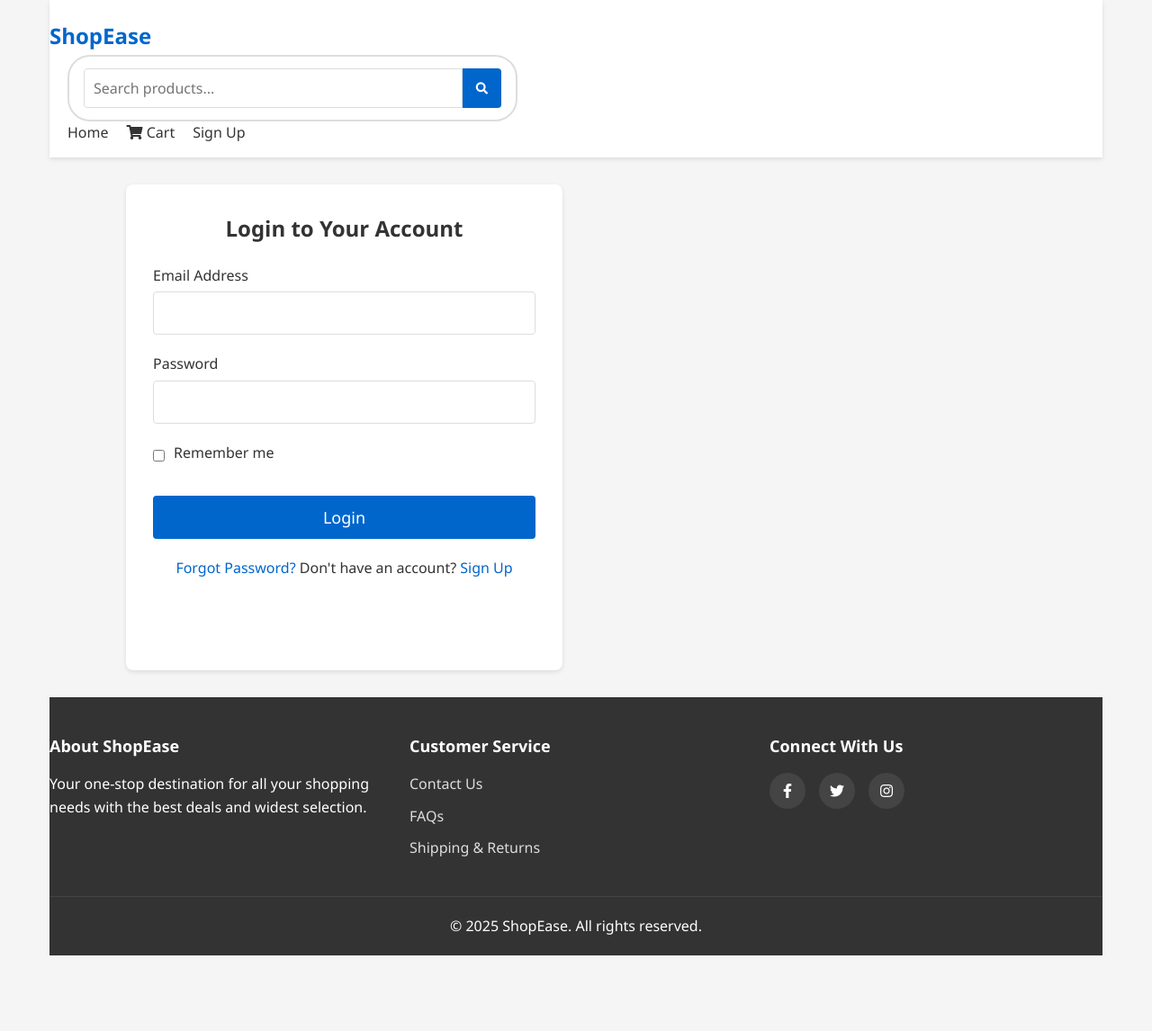
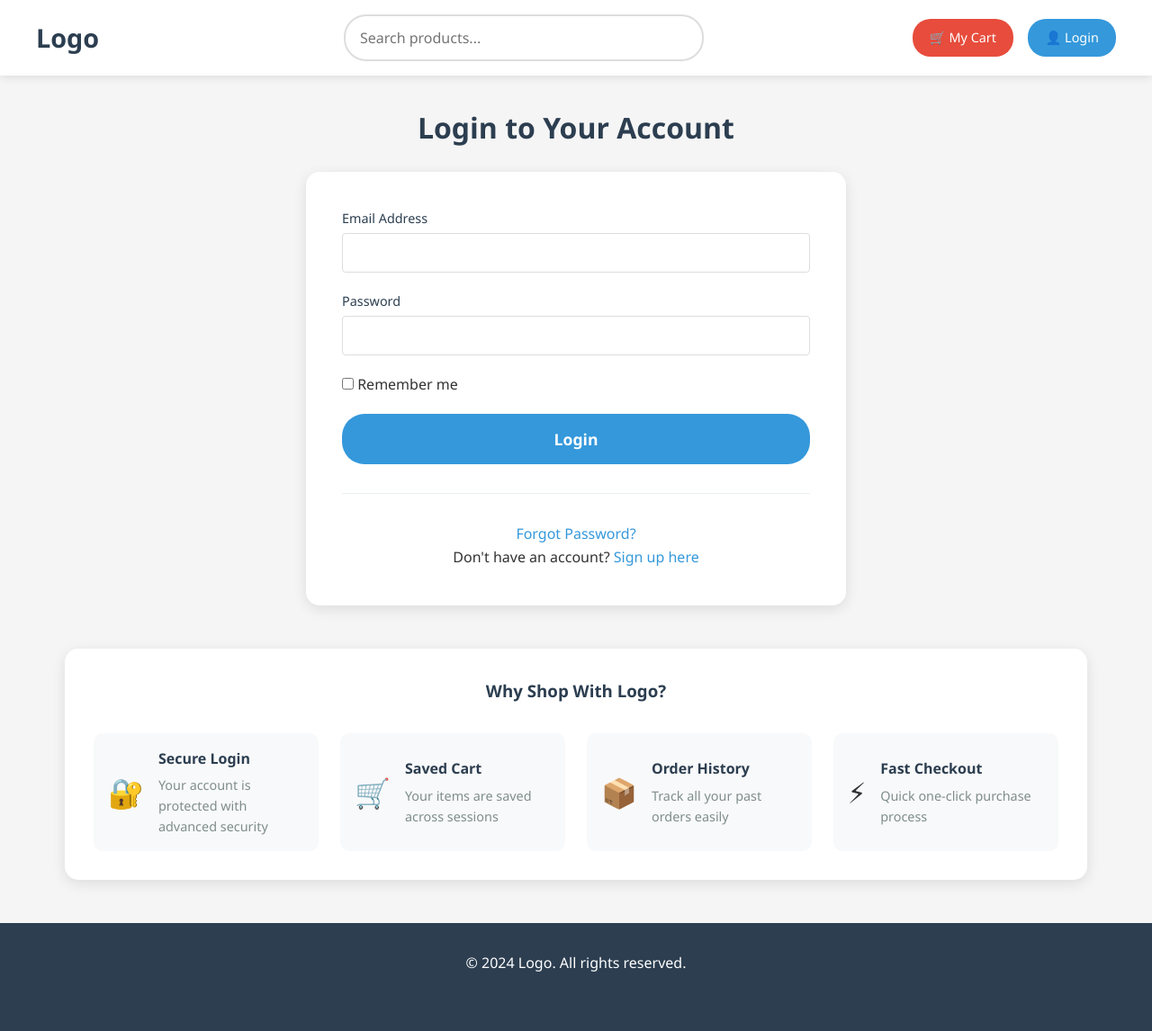
Before and after one commit to Dharani3112/Intern-Work, a Flask app: page /login in a window 1280 px wide. Shown: the whole page at 90% size. Before the commit the page ends 1062 px from the top, so only its background shows below. Run offline with Flask 3, Linux system fonts and the light colour scheme.

Commit message:
Update login

```diff
--- a/requirements.txt
+++ b/requirements.txt
@@ -1,2 +1,4 @@
 Flask==2.3.3
 Werkzeug==2.3.7
+Flask-SQLAlchemy==3.0.5
+mysql-connector-python==8.1.0
--- a/templates/login.html
+++ b/templates/login.html
@@ -1,36 +1,11 @@
-<!DOCTYPE html>
-<html lang="en">
-<head>
-    <meta charset="UTF-8">
-    <meta name="viewport" content="width=device-width, initial-scale=1.0">
-    <title>Login - ShopEase</title>
-    <link rel="stylesheet" href="{{ url_for('static', filename='css/styles.css') }}">
-    <link rel="stylesheet" href="https://cdnjs.cloudflare.com/ajax/libs/font-awesome/5.15.3/css/all.min.css">
-</head>
-<body>
-    <div class="container">
-        <header>
-            <div class="logo">
-                <a href="{{ url_for('index') }}">ShopEase</a>
-            </div>
-            <div class="search-bar">
-                <form action="{{ url_for('search') }}" method="GET">
-                    <input type="text" name="query" placeholder="Search products...">
-                    <button type="submit"><i class="fas fa-search"></i></button>
-                </form>
-            </div>
-            <nav>
-                <ul>
-                    <li><a href="{{ url_for('index') }}">Home</a></li>
-                    <li><a href="{{ url_for('cart') }}"><i class="fas fa-shopping-cart"></i> Cart</a></li>
-                    <li><a href="{{ url_for('signup') }}">Sign Up</a></li>
-                </ul>
-            </nav>
-        </header>
+{% extends "base.html" %}
 
-        <main class="auth-container">
-            <div class="auth-form">
-                <h2>Login to Your Account</h2>
+{% block title %}Login - Logo{% endblock %}
+
+{% block content %}
+<h2 class="section-title">Login to Your Account</h2>
+
+<div class="form-container">
     {% with messages = get_flashed_messages(with_categories=true) %}
         {% if messages %}
             {% for category, message in messages %}
@@ -41,60 +16,62 @@
 
     <form action="{{ url_for('login') }}" method="POST">
         <div class="form-group">
-                        <label for="email">Email Address</label>
-                        <input type="email" id="email" name="email" required>
+            <label for="email" class="form-label">Email Address</label>
+            <input type="email" id="email" name="email" class="form-input" required>
         </div>
 
         <div class="form-group">
-                        <label for="password">Password</label>
-                        <input type="password" id="password" name="password" required>
-                    </div>
-
-                    <div class="form-group remember-me">
-                        <input type="checkbox" id="remember" name="remember">
-                        <label for="remember">Remember me</label>
+            <label for="password" class="form-label">Password</label>
+            <input type="password" id="password" name="password" class="form-input" required>
         </div>
 
         <div class="form-group">
-                        <button type="submit" class="btn btn-primary">Login</button>
+            <label class="checkbox-label">
+                <input type="checkbox" id="remember" name="remember">
+                Remember me
+            </label>
         </div>
 
-                    <div class="auth-links">
-                        <a href="{{ url_for('forgot_password') }}">Forgot Password?</a>
-                        <span>Don't have an account? <a href="{{ url_for('signup') }}">Sign Up</a></span>
+        <button type="submit" class="submit-btn">Login</button>
+    </form>
+
+    <div class="login-link">
+        <p><a href="{{ url_for('forgot_password') }}" class="link">Forgot Password?</a></p>
+        <p>Don't have an account? <a href="{{ url_for('signup') }}" class="link">Sign up here</a></p>
     </div>
-                </form>
 </div>
-        </main>
 
-        <footer>
-            <div class="footer-content">
-                <div class="footer-section">
-                    <h3>About ShopEase</h3>
-                    <p>Your one-stop destination for all your shopping needs with the best deals and widest selection.</p>
+<div class="signup-benefits">
+    <h3>Why Shop With Logo?</h3>
+    <div class="benefits-grid">
+        <div class="benefit-item">
+            <div class="benefit-icon">🔐</div>
+            <div class="benefit-text">
+                <h4>Secure Login</h4>
+                <p>Your account is protected with advanced security</p>
             </div>
-                <div class="footer-section">
-                    <h3>Customer Service</h3>
-                    <ul>
-                        <li><a href="#">Contact Us</a></li>
-                        <li><a href="#">FAQs</a></li>
-                        <li><a href="#">Shipping & Returns</a></li>
-                    </ul>
         </div>
-                <div class="footer-section">
-                    <h3>Connect With Us</h3>
-                    <div class="social-icons">
-                        <a href="#"><i class="fab fa-facebook-f"></i></a>
-                        <a href="#"><i class="fab fa-twitter"></i></a>
-                        <a href="#"><i class="fab fa-instagram"></i></a>
+        <div class="benefit-item">
+            <div class="benefit-icon">🛒</div>
+            <div class="benefit-text">
+                <h4>Saved Cart</h4>
+                <p>Your items are saved across sessions</p>
+            </div>
+        </div>
+        <div class="benefit-item">
+            <div class="benefit-icon">📦</div>
+            <div class="benefit-text">
+                <h4>Order History</h4>
+                <p>Track all your past orders easily</p>
+            </div>
+        </div>
+        <div class="benefit-item">
+            <div class="benefit-icon">⚡</div>
+            <div class="benefit-text">
+                <h4>Fast Checkout</h4>
+                <p>Quick one-click purchase process</p>
             </div>
         </div>
     </div>
-            <div class="footer-bottom">
-                <p>&copy; 2025 ShopEase. All rights reserved.</p>
 </div>
-        </footer>
-    </div>
-    <script src="{{ url_for('static', filename='js/script.js') }}"></script>
-</body>
-</html>
+{% endblock %}
--- a/templates/signup.html
+++ b/templates/signup.html
@@ -58,10 +58,8 @@
         </div>
 
         <button type="submit" class="submit-btn">Create Account</button>
-    </form>
-
-    <div class="login-link">
-        <p>Already have an account? <a href="#" class="link">Sign in here</a></p>
+    </form>    <div class="login-link">
+        <p>Already have an account? <a href="{{ url_for('login') }}" class="link">Sign in here</a></p>
     </div>
 </div>
 
```
Also changed, not shown: README.md (added). Lines whose indentation alone changed are shown as unchanged.
